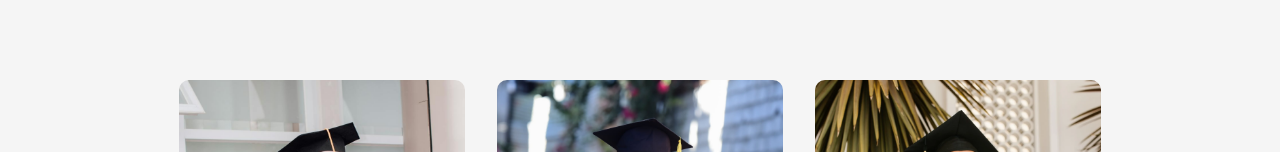
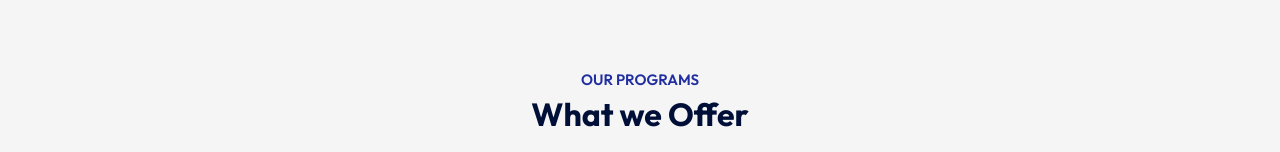
Before and after one commit to Yuvrajithape/College_Website, a React (Vite) app: page / in a window 1280 px wide. Shown: the part 800-952 px from the top of the page. Built offline with nearby package versions, Linux system fonts and the light colour scheme.

Commit message:
Title section is completed

```diff
--- a/src/App.jsx
+++ b/src/App.jsx
@@ -3,6 +3,7 @@
 import Navbar from './Components/Navbar/Navbar.jsx';
 import Hero from './Components/Hero/hero.jsx'
 import Program from './Components/Program/Program.jsx'
+import Title from './Components/Title/Title.jsx'
 
 function App() {
 
@@ -12,6 +13,7 @@
       <Navbar />
       <Hero/>
       <div className = 'container'>
+        <Title subtitle = 'our programs ' title = 'What we Offer'/>
         <Program />
       </div>
 
--- /dev/null
+++ b/src/Components/Title/Title.css
@@ -0,0 +1,15 @@
+.title{
+    text-align : center ;
+    color: #212EA0 ;
+    font-size:15px;
+    font-weight:600 ;
+    text-transform:uppercase;
+    margin: 70px 0px 30px ;
+
+}
+.title h2{
+    font-size:32px;
+    color:#000f38 ;
+    margin-top:5px;
+    text-transform : none ;
+}
--- /dev/null
+++ b/src/Components/Title/Title.jsx
@@ -0,0 +1,12 @@
+import React from 'react'
+import './Title.css'
+
+function Title({subtitle , title}){
+    return(
+        <div className='title'>
+            <p> {subtitle} </p>
+            <h2> {title} </h2>
+        </div>
+    )
+}
+export default Title
```
